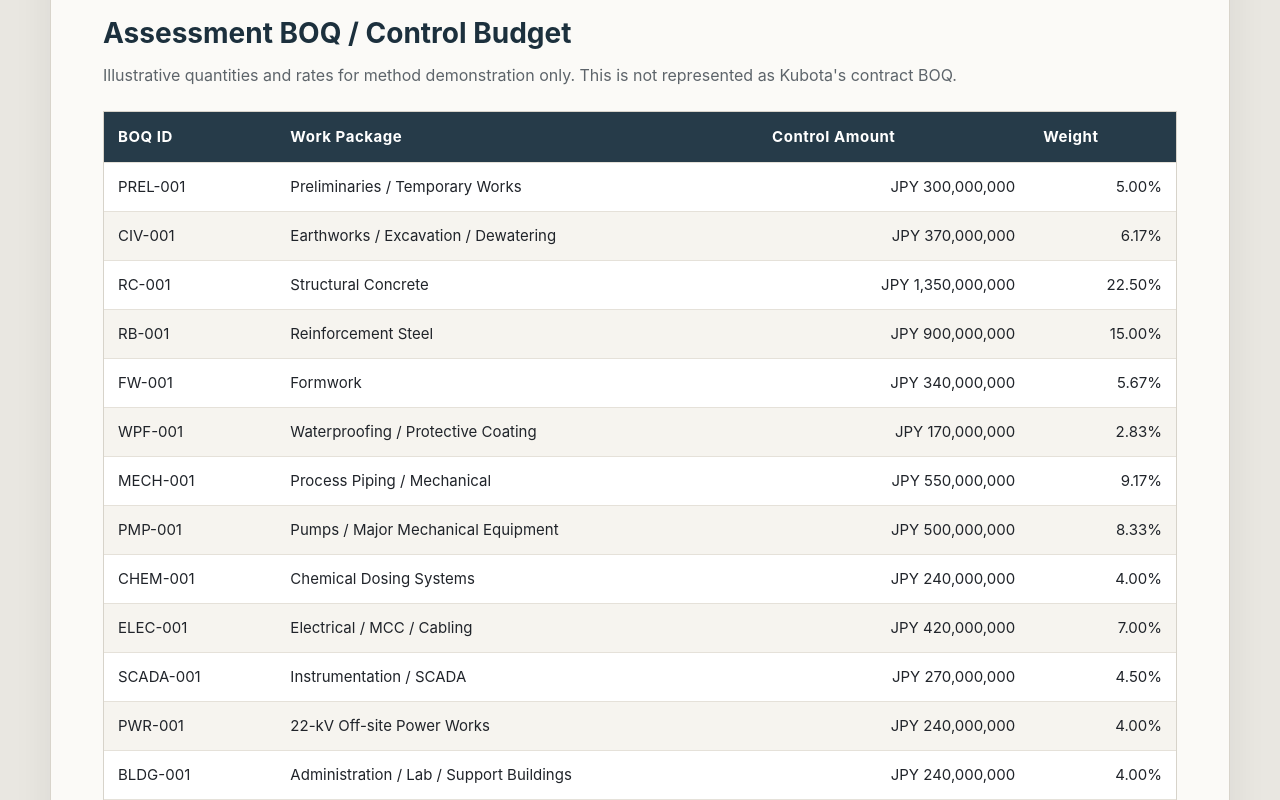
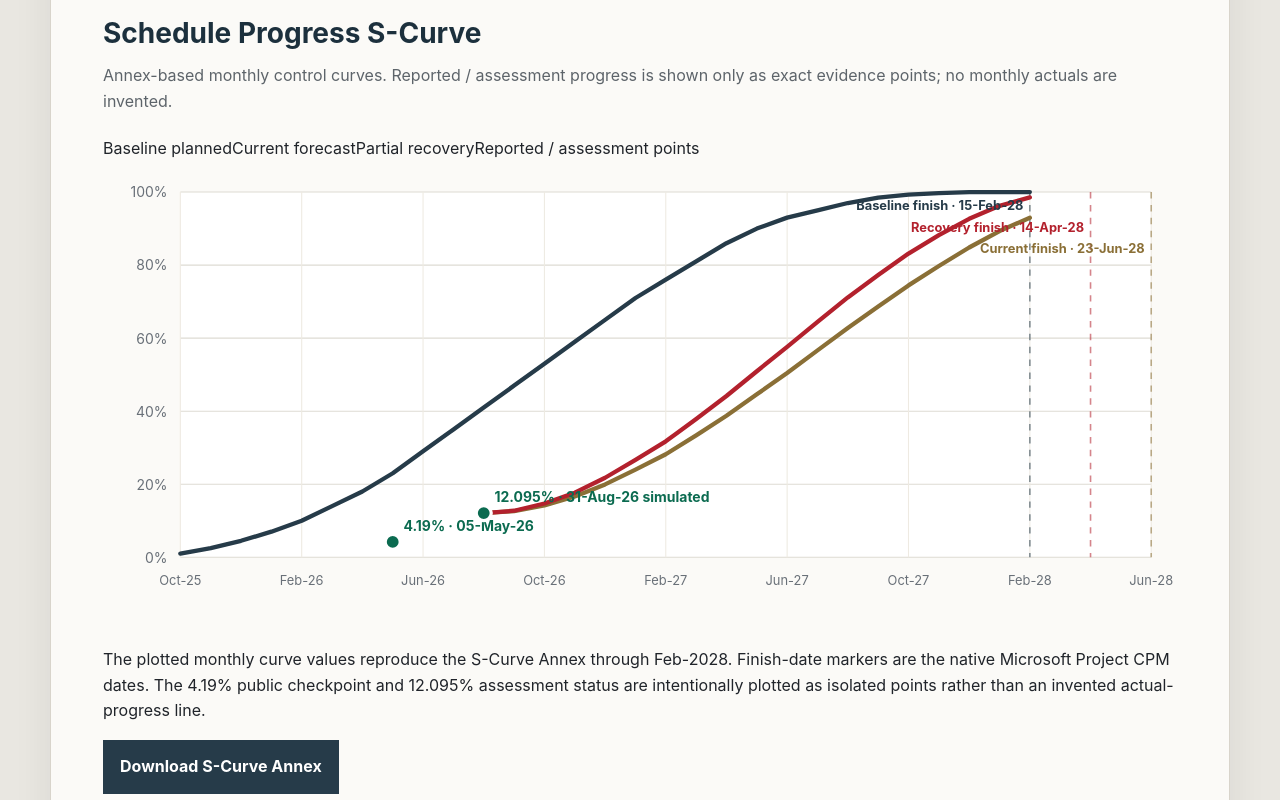
Before and after one commit to michaelfutol/Michael-Futol-Chinaimo-Project-Controls, a Next.js app: page / in a window 1280 px wide. Shown: the part 1600-2400 px from the top of the page. Built offline with nearby package versions, Linux system fonts and the light colour scheme.

Commit message:
site: add annex download and landing-page S-curve

```diff
--- a/app/page.tsx
+++ b/app/page.tsx
@@ -32,8 +32,64 @@ const printouts = [
   ['Recovery Critical Path - A2','/downloads/printouts/Michael_Futol_Chinaimo_Recovery_Critical_Path_A2.pdf']
 ] as const;
 
+const chartMonths = [
+  'Oct-25','Nov-25','Dec-25','Jan-26','Feb-26','Mar-26','Apr-26','May-26','Jun-26','Jul-26','Aug-26','Sep-26',
+  'Oct-26','Nov-26','Dec-26','Jan-27','Feb-27','Mar-27','Apr-27','May-27','Jun-27','Jul-27','Aug-27','Sep-27',
+  'Oct-27','Nov-27','Dec-27','Jan-28','Feb-28','Mar-28','Apr-28','May-28','Jun-28'
+] as const;
+
+const sCurve = [
+  {baseline:.01,current:null,recovery:null},
+  {baseline:.025,current:null,recovery:null},
+  {baseline:.045,current:null,recovery:null},
+  {baseline:.07,current:null,recovery:null},
+  {baseline:.10,current:null,recovery:null},
+  {baseline:.14,current:null,recovery:null},
+  {baseline:.18,current:null,recovery:null},
+  {baseline:.23,current:null,recovery:null},
+  {baseline:.29,current:null,recovery:null},
+  {baseline:.35,current:null,recovery:null},
+  {baseline:.41,current:.12095,recovery:.12095},
+  {baseline:.47,current:.1262021655,recovery:.1274934720},
+  {baseline:.53,current:.1419657642,recovery:.1470261598},
+  {baseline:.59,current:.1662146251,recovery:.1768767471},
+  {baseline:.65,current:.1995110758,recovery:.2175610684},
+  {baseline:.71,current:.2401103454,recovery:.2667470224},
+  {baseline:.76,current:.2821565875,recovery:.3172204948},
+  {baseline:.81,current:.3336621814,recovery:.3784023566},
+  {baseline:.86,current:.3874764253,recovery:.4415338969},
+  {baseline:.90,current:.4461326726,recovery:.5093496802},
+  {baseline:.93,current:.5048374844,recovery:.5760633519},
+  {baseline:.95,current:.5664502518,recovery:.6446482855},
+  {baseline:.97,current:.6279581940,recovery:.7113765407},
+  {baseline:.985,current:.6863619471,recovery:.7727578166},
+  {baseline:.993,current:.7445008315,recovery:.8314099935},
+  {baseline:.997,current:.7976147868,recovery:.8821379173},
+  {baseline:1,current:.8481904802,recovery:.9268492448},
+  {baseline:1,current:.8933152657,recovery:.9622283203},
+  {baseline:1,current:.9296344961,recovery:.9855345797}
+] as const;
+
+type CurveKey = 'baseline' | 'current' | 'recovery';
+
 export default function Page(){
   const m = assessment.meta;
+  const chartW = 1000;
+  const chartH = 430;
+  const left = 72;
+  const right = 24;
+  const top = 28;
+  const bottom = 62;
+  const plotW = chartW - left - right;
+  const plotH = chartH - top - bottom;
+  const x = (i:number) => left + (i / (chartMonths.length - 1)) * plotW;
+  const y = (v:number) => top + (1 - v) * plotH;
+  const points = (key:CurveKey) => sCurve
+    .map((d,i) => d[key] == null ? null : `${x(i).toFixed(1)},${y(d[key] as number).toFixed(1)}`)
+    .filter(Boolean)
+    .join(' ');
+  const labelIndexes = [0,4,8,12,16,20,24,28,32];
+
   return <main className={styles.page}>
     <article className={styles.paper}>
       <header className={styles.header}>
@@ -52,6 +108,7 @@ export default function Page(){
         <div className={styles.downloadGrid}>
           <a className={styles.downloadButton} href="/downloads/Michael_Futol_Chinaimo_Project_Controls_FINAL_BEAUTIFIED_NATIVE_CPM_2026-08-31.xlsx">Final Master Excel</a>
           <a className={styles.downloadButton} href="/downloads/CHINAIMO_PROJECT_CONTROLS_REVIEWER_COMPANION_EN_FINAL_NATIVE_CPM_2026-08-31.docx">English Reviewer Companion</a>
+          <a className={styles.downloadButton} href="/downloads/Michael_Futol_Chinaimo_Schedule_Logic_Progress_SCurve_ANNEX_FINAL_2026-08-31.xlsx">Schedule Logic &amp; S-Curve Annex</a>
         </div>
         <p className={styles.sectionIntro} style={{marginTop:24}}>Native Microsoft Project models</p>
         <div className={styles.downloadGrid}>
@@ -88,6 +145,51 @@ export default function Page(){
       </section>
 
       <section className={styles.section}>
+        <h2>Schedule Progress S-Curve</h2>
+        <p className={styles.sectionIntro}>Annex-based monthly control curves. Reported / assessment progress is shown only as exact evidence points; no monthly actuals are invented.</p>
+        <div className={styles.curveLegend}>
+          <span><i style={{background:'#263b49'}} />Baseline planned</span>
+          <span><i style={{background:'#8a6f36'}} />Current forecast</span>
+          <span><i style={{background:'#b3212d'}} />Partial recovery</span>
+          <span><i className={styles.dotLegend} style={{background:'#0b6b50'}} />Reported / assessment points</span>
+        </div>
+        <div className={styles.curveWrap}>
+          <svg className={styles.curveSvg} viewBox={`0 0 ${chartW} ${chartH}`} role="img" aria-label="Baseline, current forecast and recovery S-curve">
+            <rect x={left} y={top} width={plotW} height={plotH} fill="#fff" />
+            {[0,.2,.4,.6,.8,1].map(v => <g key={v}>
+              <line x1={left} x2={chartW-right} y1={y(v)} y2={y(v)} stroke="#dedbd3" strokeWidth="1" />
+              <text x={left-12} y={y(v)+5} textAnchor="end" fontSize="13" fill="#697078">{Math.round(v*100)}%</text>
+            </g>)}
+            {labelIndexes.map(i => <g key={i}>
+              <line x1={x(i)} x2={x(i)} y1={top} y2={chartH-bottom} stroke="#eeeae2" strokeWidth="1" />
+              <text x={x(i)} y={chartH-bottom+26} textAnchor="middle" fontSize="12" fill="#697078">{chartMonths[i]}</text>
+            </g>)}
+
+            <line x1={x(28)} x2={x(28)} y1={top} y2={chartH-bottom} stroke="#263b49" strokeWidth="1.5" strokeDasharray="6 6" opacity=".55" />
+            <line x1={x(30)} x2={x(30)} y1={top} y2={chartH-bottom} stroke="#b3212d" strokeWidth="1.5" strokeDasharray="6 6" opacity=".55" />
+            <line x1={x(32)} x2={x(32)} y1={top} y2={chartH-bottom} stroke="#8a6f36" strokeWidth="1.5" strokeDasharray="6 6" opacity=".55" />
+
+            <polyline points={points('baseline')} fill="none" stroke="#263b49" strokeWidth="4" strokeLinejoin="round" strokeLinecap="round" />
+            <polyline points={points('current')} fill="none" stroke="#8a6f36" strokeWidth="4" strokeLinejoin="round" strokeLinecap="round" />
+            <polyline points={points('recovery')} fill="none" stroke="#b3212d" strokeWidth="4" strokeLinejoin="round" strokeLinecap="round" />
+
+            <circle cx={x(7)} cy={y(.0419)} r="7" fill="#0b6b50" stroke="#fff" strokeWidth="3" />
+            <text x={x(7)+10} y={y(.0419)-10} fontSize="13" fontWeight="700" fill="#0b6b50">4.19% · 05-May-26</text>
+            <circle cx={x(10)} cy={y(.12095)} r="7" fill="#0b6b50" stroke="#fff" strokeWidth="3" />
+            <text x={x(10)+10} y={y(.12095)-10} fontSize="13" fontWeight="700" fill="#0b6b50">12.095% · 31-Aug-26 simulated</text>
+
+            <text x={x(28)-6} y={top+17} textAnchor="end" fontSize="12" fontWeight="700" fill="#263b49">Baseline finish · 15-Feb-28</text>
+            <text x={x(30)-6} y={top+37} textAnchor="end" fontSize="12" fontWeight="700" fill="#b3212d">Recovery finish · 14-Apr-28</text>
+            <text x={x(32)-6} y={top+57} textAnchor="end" fontSize="12" fontWeight="700" fill="#8a6f36">Current finish · 23-Jun-28</text>
+          </svg>
+        </div>
+        <p className={styles.curveNote}>The plotted monthly curve values reproduce the S-Curve Annex through Feb-2028. Finish-date markers are the native Microsoft Project CPM dates. The 4.19% public checkpoint and 12.095% assessment status are intentionally plotted as isolated points rather than an invented actual-progress line.</p>
+        <div className={styles.ganttActions}>
+          <a className={styles.downloadButton} href="/downloads/Michael_Futol_Chinaimo_Schedule_Logic_Progress_SCurve_ANNEX_FINAL_2026-08-31.xlsx">Download S-Curve Annex</a>
+        </div>
+      </section>
+
+      <section className={styles.section}>
         <h2>Assessment BOQ / Control Budget</h2>
         <p className={styles.sectionIntro}>Illustrative quantities and rates for method demonstration only. This is not represented as Kubota's contract BOQ.</p>
         <div className={styles.tableWrap}>
```
